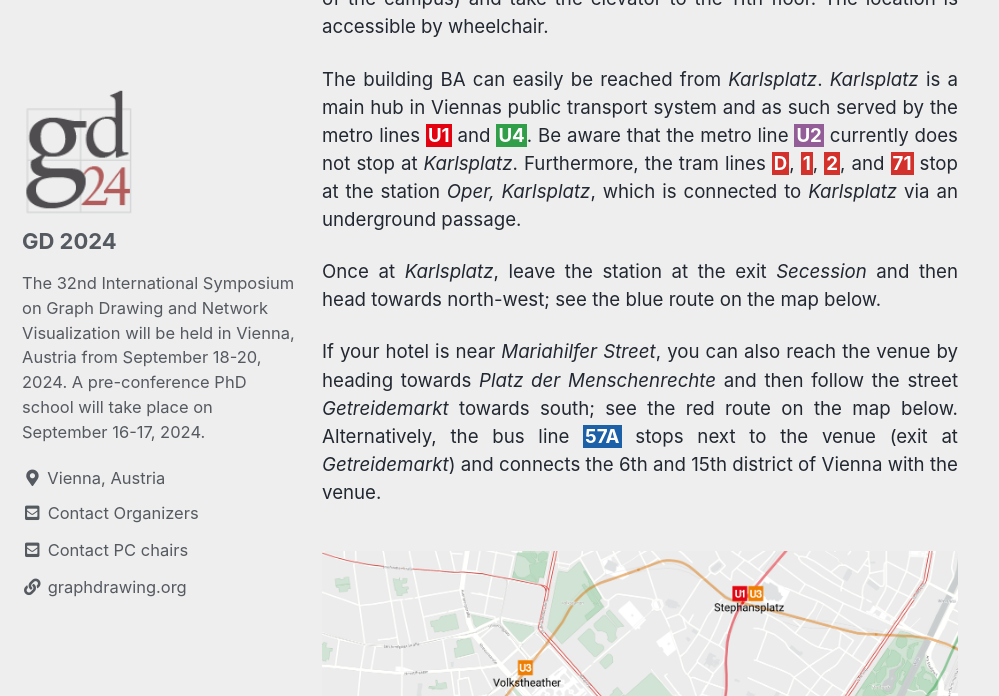
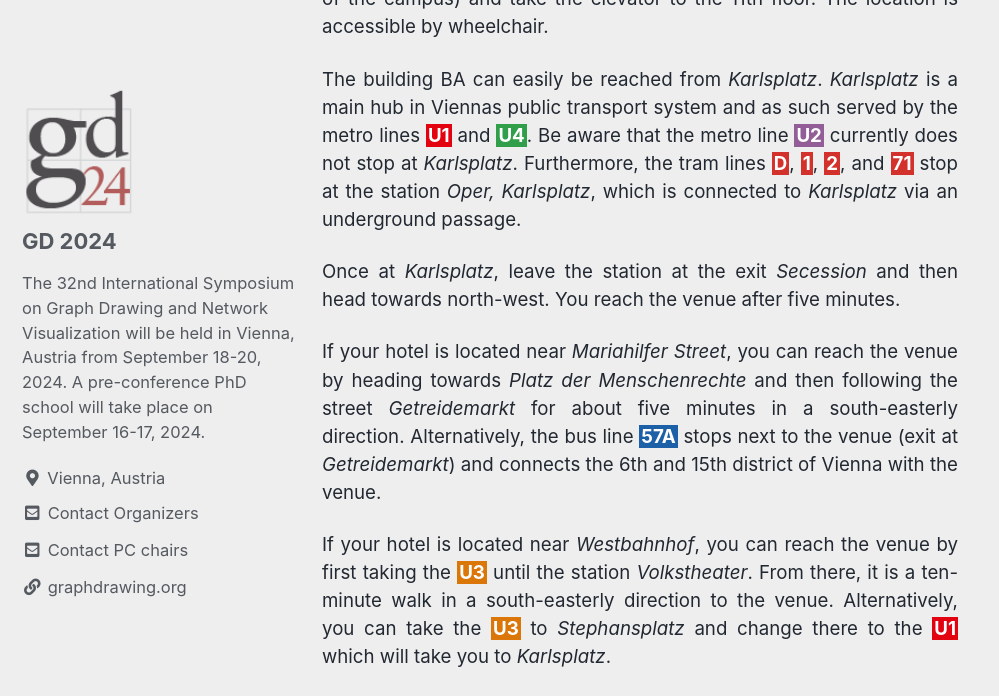
Before and after one commit to graphdrawing/gd2024, a Jekyll site: the page built from pages/venue.md, in a window 1280 px wide and 1400 px high, scrolled down 1164 px. Shown: the top 696 px of the window, without its empty margins (0-999 px from the left). Built offline with Jekyll 4.4.1, drawn with Linux system fonts in a browser that asks for light colours; cached includes are drawn as plain includes; some of the changed text lies outside the part shown; grey boxes are pictures that could not be loaded.

Commit message:
update map on venue page

```diff
--- a/pages/venue.md
+++ b/pages/venue.md
@@ -33,26 +33,25 @@
 Be aware that the metro line <span style="background-color: #935e98; color: white; font-weight: bold; padding: 0px 2px;">U2</span> currently does not stop at <em>Karlsplatz</em>.
 Furthermore, the tram lines <span style="background-color: #d3312c; color: white; font-weight: bold; padding: 0px 2px;">D</span>, <span style="background-color: #d3312c; color: white; font-weight: bold; padding: 0px 2px;">1</span>, <span style="background-color: #d3312c; color: white; font-weight: bold; padding: 0px 2px;">2</span>, and <span style="background-color: #d3312c; color: white; font-weight: bold; padding: 0px 2px;">71</span> stop at the station <em>Oper, Karlsplatz</em>, which is connected to <em>Karlsplatz</em> via an underground passage.
 
-Once at <em>Karlsplatz</em>, leave the station at the exit <em>Secession</em> and then head towards north-west; see the blue route on the map below.
+Once at <em>Karlsplatz</em>, leave the station at the exit <em>Secession</em> and then head towards north-west. You reach the venue after five minutes.
 
-If your hotel is near <em>Mariahilfer Street</em>, you can also reach the venue by heading towards <em>Platz der Menschenrechte</em> and then follow the street <em>Getreidemarkt</em> towards south; see the red route on the map below.
+If your hotel is located near <em>Mariahilfer Street</em>, you can reach the venue by heading towards <em>Platz der Menschenrechte</em> and then following the street <em>Getreidemarkt</em> for about five minutes in a south-easterly direction.
 Alternatively, the bus line <span style="background-color: #1c60a7; color: white; font-weight: bold; padding: 0px 2px;">57A</span> stops next to the venue (exit at <em>Getreidemarkt</em>) and connects the 6th and 15th district of Vienna with the venue.
 
+If your hotel is located near <em>Westbahnhof</em>, you can reach the venue by first taking the <span style="background-color: #db7609; color: white; font-weight: bold; padding: 0px 2px;">U3</span> until the station <em>Volkstheater</em>.
+From there, it is a ten-minute walk in a south-easterly direction to the venue.
+Alternatively, you can take the <span style="background-color: #db7609; color: white; font-weight: bold; padding: 0px 2px;">U3</span> to <em>Stephansplatz</em> and change there to the <span style="background-color: #e20210; color: white; font-weight: bold; padding: 0px 2px;">U1</span> which will take you to <em>Karlsplatz</em>.
 
-<figure style="width:100%;" align="left">
-  <img src="../../assets/images/venue/map.png">
-  <!-- <footer style="font-size: 12px">sss</footer> -->
-  <figcaption style="font-size: 12px">
-  The main locations of GD 2024;
-  <a href="https://graphdrawing.github.io/gd2024/assets/pdfs/map.pdf">download the map as PDF</a>.
-  (c) <a href="https://tuw-maps.tuwien.ac.at" target="_blank">TUW-maps / INDRZ</a>.</figcaption>
-</figure>
 
+
+<iframe width="100%" height="500px" frameborder="0" allowfullscreen allow="geolocation" src="//umap.openstreetmap.de/en/map/gd-2024_60350?scaleControl=false&miniMap=false&scrollWheelZoom=true&zoomControl=true&editMode=disabled&moreControl=true&searchControl=null&tilelayersControl=false&embedControl=false&datalayersControl=true&onLoadPanel=none&captionBar=false&captionMenus=true&datalayers=a1863787-8ca2-442a-8516-dfbffb087ce4%2C6799a631-db4a-46af-b35f-9b2847a431d1&captionControl=null&editinosmControl=false&starControl=false#16/48.2016/16.3666"></iframe>
+<p style="display: flex; justify-content: space-between;"><a href="//umap.openstreetmap.de/en/map/gd-2024_60350?scaleControl=false&miniMap=false&scrollWheelZoom=true&zoomControl=true&editMode=disabled&moreControl=true&searchControl=null&tilelayersControl=false&embedControl=false&datalayersControl=true&onLoadPanel=none&captionBar=false&captionMenus=true&datalayers=a1863787-8ca2-442a-8516-dfbffb087ce4%2C6799a631-db4a-46af-b35f-9b2847a431d1&captionControl=null&editinosmControl=false&starControl=false" target="_blank">Open map in new tab</a>
+<a href="https://www.google.com/maps/d/viewer?mid=1atIWeg5gYWnnu5I3JRdFShtSEqZ8jKw" target="_blank">Open in Google Maps</a></p>
 
 ## Registration, Coffee Breaks & Lunch
 
 Registration and coffee breaks will be in the TUtheSky.
 
 Lunch will be provided in the Mensa of TU Wien, which is located on the first floor of the Freihaus building of TU Wien.
-The mensa is a five minute walk away from the main conference venue; see the orange route on the map.
-There will be signs guiding you from the main conference venue to the Freihaus building.
+The mensa is a five minute walk away from the main conference venue.
+We will guide you from the main conference venue to the Freihaus building.
```
Also changed, not shown: other parts of pages/venue.md (+1 -1 lines).
